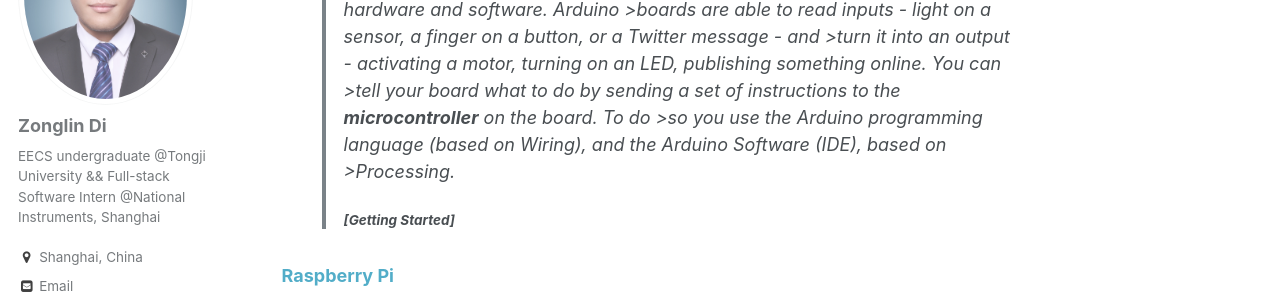
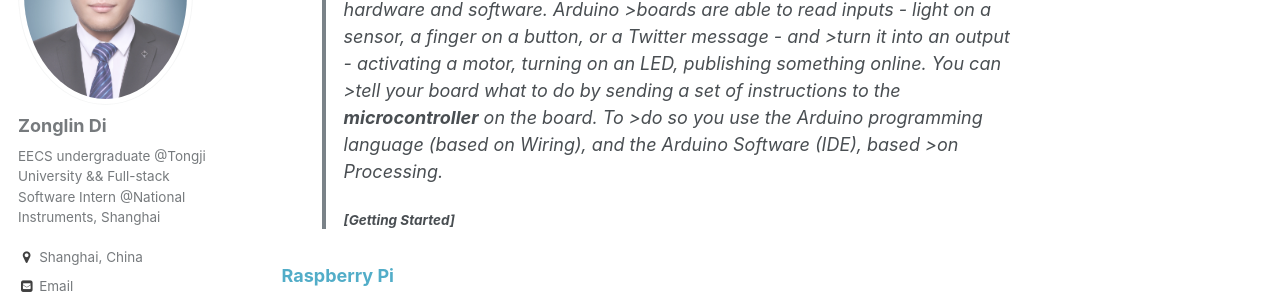
Before and after one commit to ElegantLin/elegantlin.github.io, a Jekyll site: the page built from _teaching/CDI.md, in a window 1280 px wide and 900 px high, scrolled down 647 px. Shown: the part 153-453 px from the top of the window. Built offline with Jekyll 4.4.1, drawn with Linux system fonts in a browser that asks for light colours; some web fonts are replaced.

Commit message:
fix style

```diff
--- a/_teaching/CDI.md
+++ b/_teaching/CDI.md
@@ -17,7 +17,7 @@ Hi, visitors. This page is for your reference in Open Source Hardware and Progra
 * [Arduino vs Microprocessor vs Mircocontroller](https://electronics.stackexchange.com/questions/99434/arduino-vs-microprocessor-vs-microcontroller)
 ### [Arduino](https://www.arduino.cc/)
 #### [Introduction]
->Arduino is an open-source electronics platform based on easy-to-use hardware and software. Arduino >boards are able to read inputs - light on a sensor, a finger on a button, or a Twitter message - and >turn it into an output - activating a motor, turning on an LED, publishing something online. You can >tell your board what to do by sending a set of instructions to the **microcontroller** on the board. To do >so you use the Arduino programming language (based on Wiring), and the Arduino Software (IDE), based on >Processing.
+>Arduino is an open-source electronics platform based on easy-to-use hardware and software. Arduino >boards are able to read inputs - light on a sensor, a finger on a button, or a Twitter message - and >turn it into an output - activating a motor, turning on an LED, publishing something online. You can >tell your board what to do by sending a set of instructions to the **microcontroller** on the board. To >do so you use the Arduino programming language (based on Wiring), and the Arduino Software (IDE), based >on Processing.
 #### [Getting Started]
 
 ### [Raspberry Pi](https://www.raspberrypi.org/)
```
